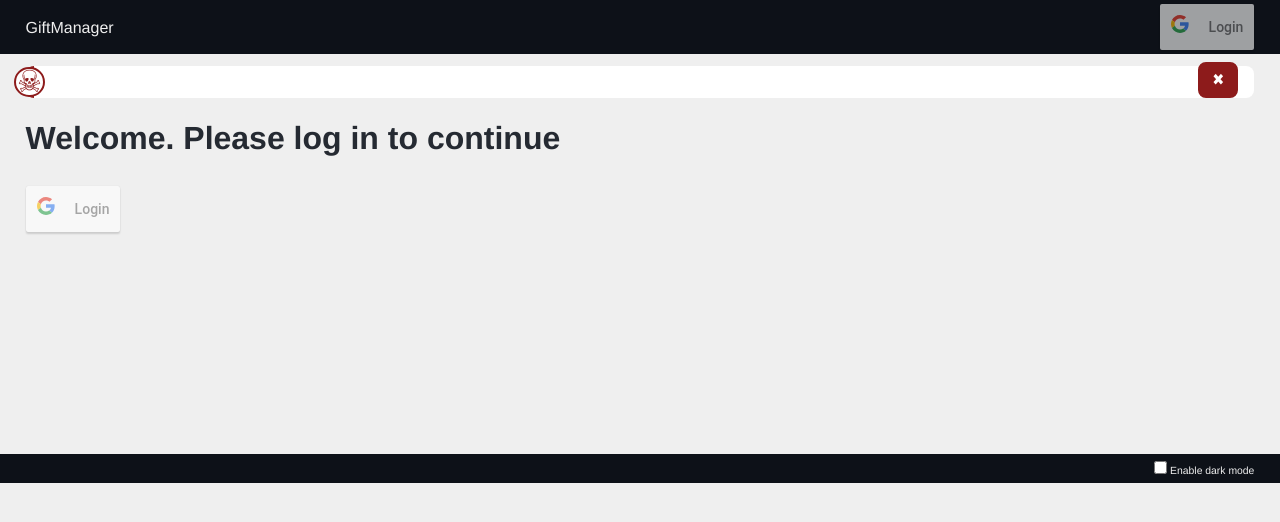
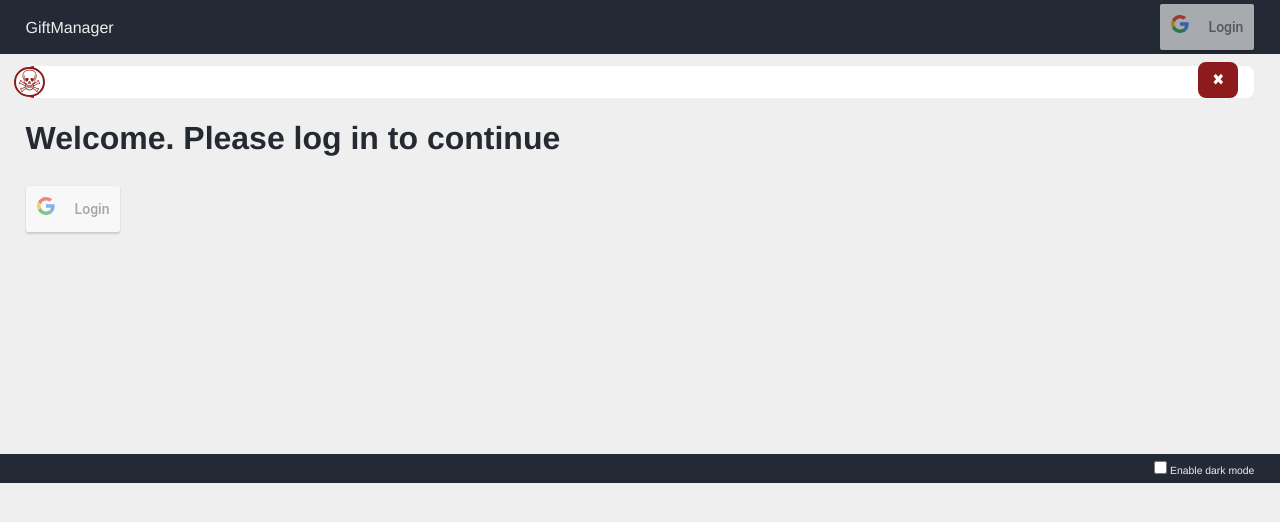
Before and after one commit to visegripped/giftmanager, a React (Create React App) app: page /mylist in a window 1280 px wide. Shown: the top 522 px of the page. Built offline with nearby package versions, Linux system fonts and the light colour scheme.

Commit message:
wrap up auth

```diff
--- a/src/App.css
+++ b/src/App.css
@@ -13,13 +13,14 @@ TODO:
   --greenDark: rgb(81, 104, 42);
   --greyDark: #252a32;
   --blueDark: rgb(22, 42, 152);
+  --greenLight: rgb(161, 193, 107);
   --greyLight: #EFEFEF;
 
   /* tokens */
   --fontColor: var(--greyDark);
   --backgroundColorContent: var(--greyLight);
   --fontColorReversed: var(--greyLight);
-  --BackgroundColorReversed: #0d1118; /* needs to be darker than greyDark */
+  --BackgroundColorReversed: #242a35; /* needs to be darker than greyDark */
   --borderRadius: 8px;
 
   --fontColorLink: var(--greenDark);
@@ -38,6 +39,7 @@ TODO:
     --fontColor: #FFF;
     --backgroundColorContent: #000;
     --panelBorderColor: var(--greyDark);
+    --fontColorLink: var(--greenLight);
 }
 
 #root {
--- a/src/components/AuthButton/AuthButton.tsx
+++ b/src/components/AuthButton/AuthButton.tsx
@@ -3,6 +3,8 @@ import { GoogleLogin, GoogleLogout, GoogleLoginResponse, GoogleLoginResponseOffl
 import { useAuthContext } from '../../context/AuthContext';
 import { useNotificationContext } from '../../context/NotificationContext';
 import './AuthButton.css';
+
+// Will need to migrate this over to https://developers.google.com/identity/gsi/web/guides/client-library
 
 interface ResponseProps {
   profileObj: {
@@ -21,6 +23,7 @@ const clientId = '451536185848-p0c132ugq4jr7r08k4m6odds43qk6ipj.apps.googleuserc
 
 export const AuthButton = () => {
   const { tokenId, setAuth } = useAuthContext();
+  console.log(' -> tokenId: ', tokenId);
   const { addMessage } = useNotificationContext();
 
   const setToken = (tokenId = '', email = '') => {
--- a/src/pages/MyList/MyList.css
+++ b/src/pages/MyList/MyList.css
@@ -1,3 +1,10 @@
+:root {
+  --altTableBgColor: #fff;
+}
+
+.dark {
+  --altTableBgColor: var(--greyDark);
+}
 
 .list--container {
   width: 80vw;
@@ -17,7 +24,7 @@
 }
 
 .list--body tr:nth-child(even) {
-  background: #FFFFFF;
+  background: var(--altTableBgColor);
 }
 
 .list--head_status,
--- a/src/pages/MyList/MyList.tsx
+++ b/src/pages/MyList/MyList.tsx
@@ -1,7 +1,7 @@
 import React, { useState } from 'react';
 import SelectList from '../../components/SelectList';
 import { useNotificationContext } from '../../context/NotificationContext';
-// import { isTemplateSpan } from 'typescript';
+import { useAuthContext } from '../../context/AuthContext';
 import './MyList.css';
 
 interface ItemsProps {
@@ -82,10 +82,18 @@ const MyList = () => {
   const [myListOfItems, updateMyListOfItems] = useState([]);
   // Take a look at toggleDarkMode.tsx Has a useThemeContext
   const { addMessage } = useNotificationContext();
+  const { tokenId } = useAuthContext();
 
   React.useEffect(() => {
     const cmd = 'myListGet';
-    fetch(`https://www.visegripped.com/family/api.php?cmd=${cmd}`)
+    const formData = new FormData();
+    formData.append('tokenId', tokenId);
+    formData.append('cmd', cmd);
+
+    fetch(`https://www.visegripped.com/family/api.php`, {
+      body: formData,
+      method: 'post',
+    })
       .then((response) => {
         return response.json();
       })
```
